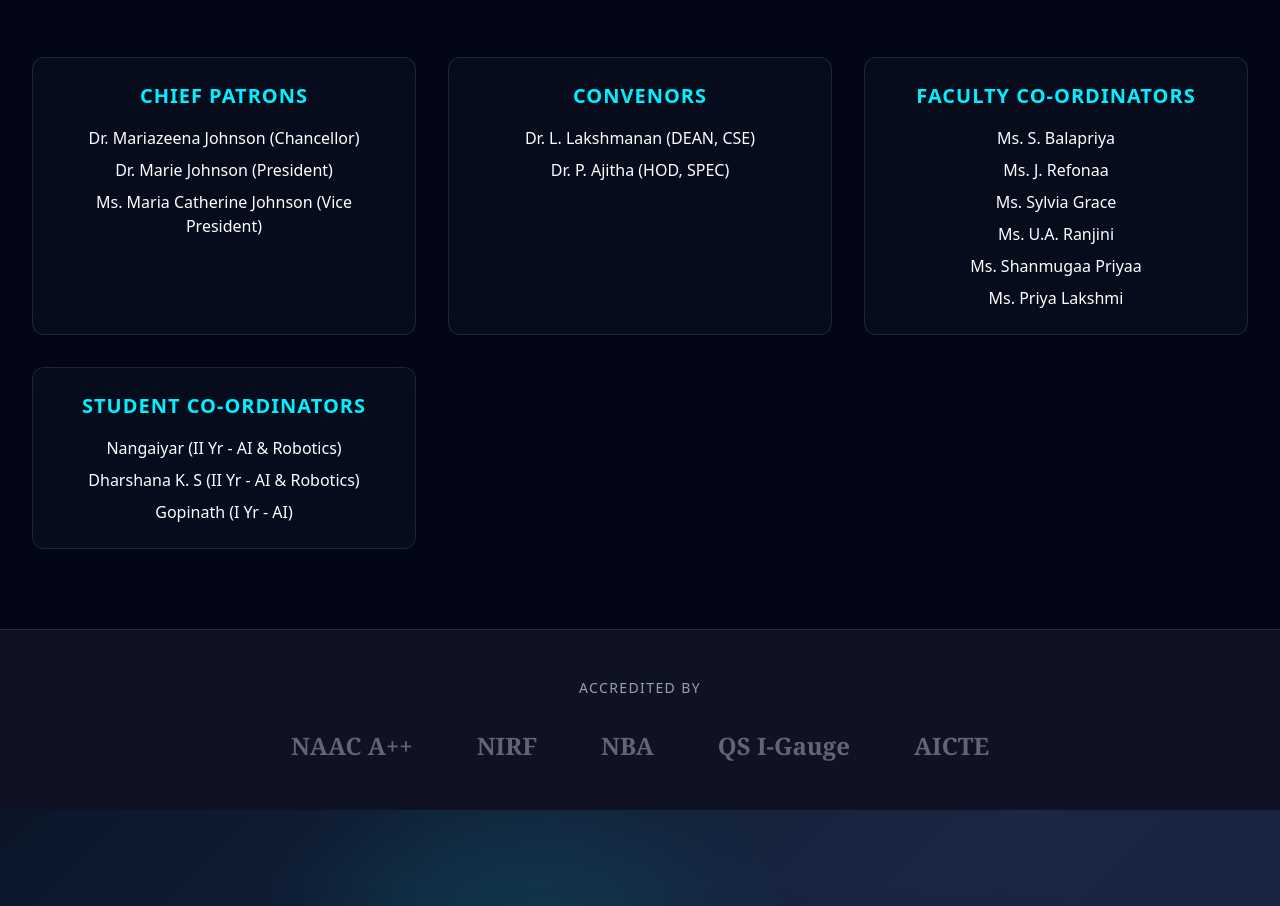
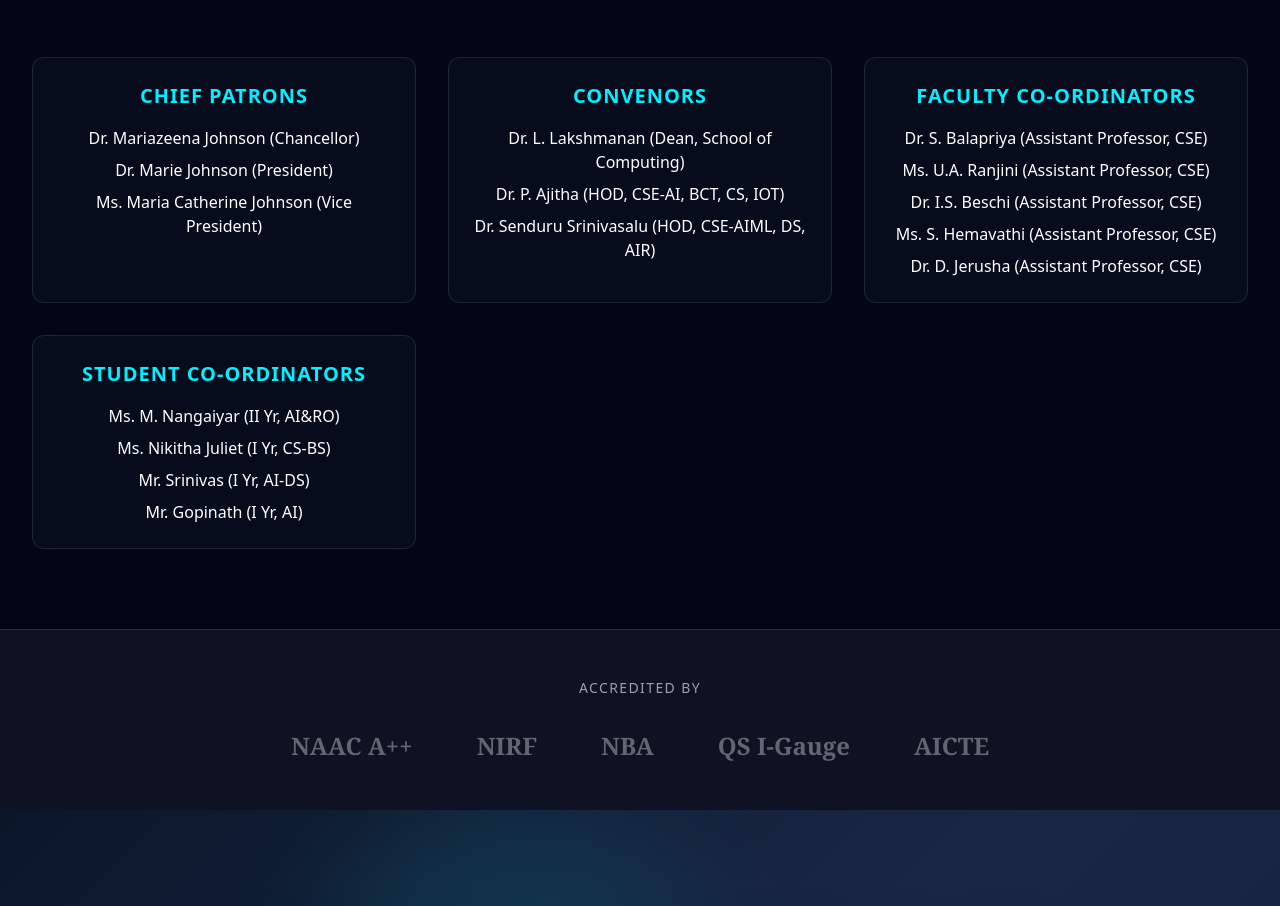
Before and after one commit to goprocker/Digital-Horizon-Conclave-2026, a Next.js app: page / in a window 1280 px wide. Shown: the part 6268-7174 px from the top of the page. Built offline with nearby package versions, Linux system fonts and the light colour scheme.

Commit message:
Update organizing team details from symposium poster

```diff
--- a/src/components/Organizers.tsx
+++ b/src/components/Organizers.tsx
@@ -4,10 +4,9 @@
 
 const organizers = [
     { role: "Chief Patrons", names: ["Dr. Mariazeena Johnson (Chancellor)", "Dr. Marie Johnson (President)", "Ms. Maria Catherine Johnson (Vice President)"] },
-
-    { role: "Convenors", names: ["Dr. L. Lakshmanan (DEAN, CSE)", "Dr. P. Ajitha (HOD, SPEC)"] },
-    { role: "Faculty Co-ordinators", names: ["Ms. S. Balapriya", "Ms. J. Refonaa", "Ms. Sylvia Grace", "Ms. U.A. Ranjini", "Ms. Shanmugaa Priyaa", "Ms. Priya Lakshmi"] },
-    { role: "Student Co-ordinators", names: ["Nangaiyar (II Yr - AI & Robotics)", "Dharshana K. S (II Yr - AI & Robotics)", "Gopinath (I Yr - AI)"] },
+    { role: "Convenors", names: ["Dr. L. Lakshmanan (Dean, School of Computing)", "Dr. P. Ajitha (HOD, CSE-AI, BCT, CS, IOT)", "Dr. Senduru Srinivasalu (HOD, CSE-AIML, DS, AIR)"] },
+    { role: "Faculty Co-ordinators", names: ["Dr. S. Balapriya (Assistant Professor, CSE)", "Ms. U.A. Ranjini (Assistant Professor, CSE)", "Dr. I.S. Beschi (Assistant Professor, CSE)", "Ms. S. Hemavathi (Assistant Professor, CSE)", "Dr. D. Jerusha (Assistant Professor, CSE)"] },
+    { role: "Student Co-ordinators", names: ["Ms. M. Nangaiyar (II Yr, AI&RO)", "Ms. Nikitha Juliet (I Yr, CS-BS)", "Mr. Srinivas (I Yr, AI-DS)", "Mr. Gopinath (I Yr, AI)"] },
 ];
 
 export default function Organizers() {
```
